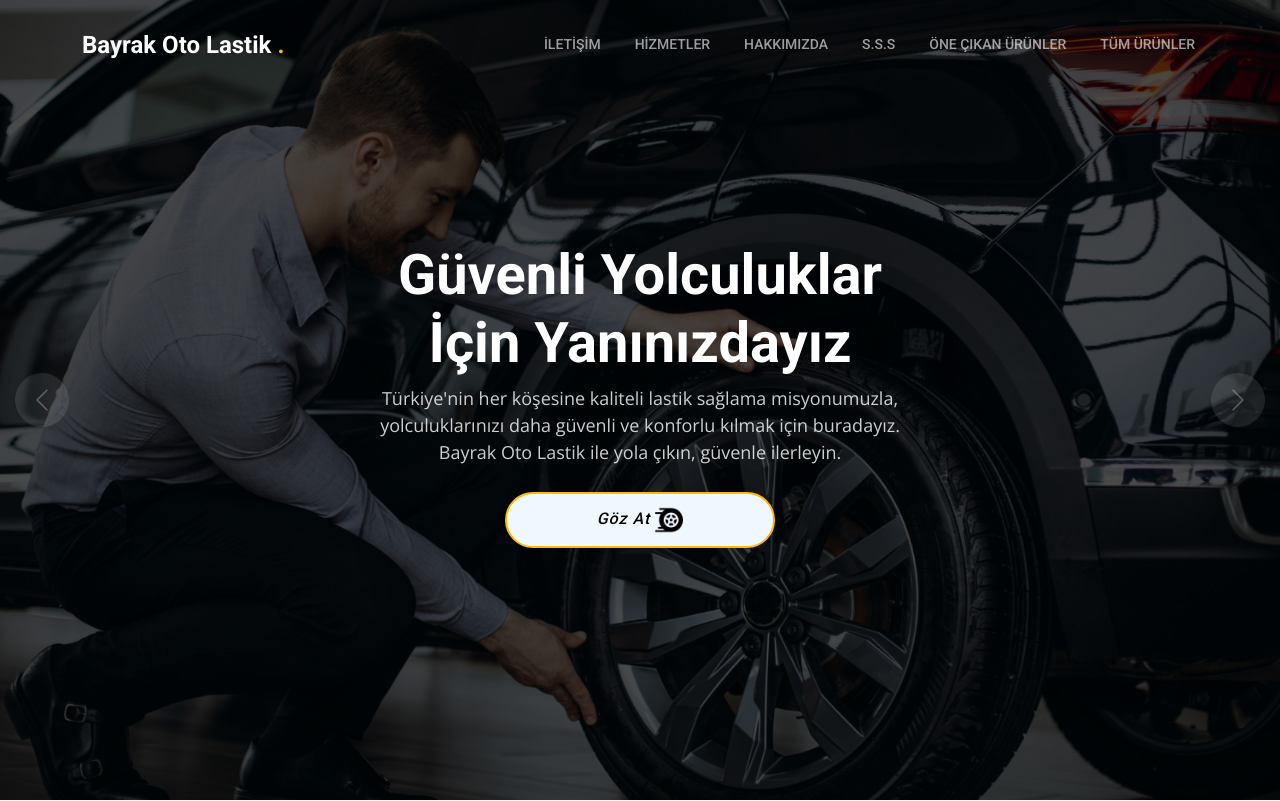
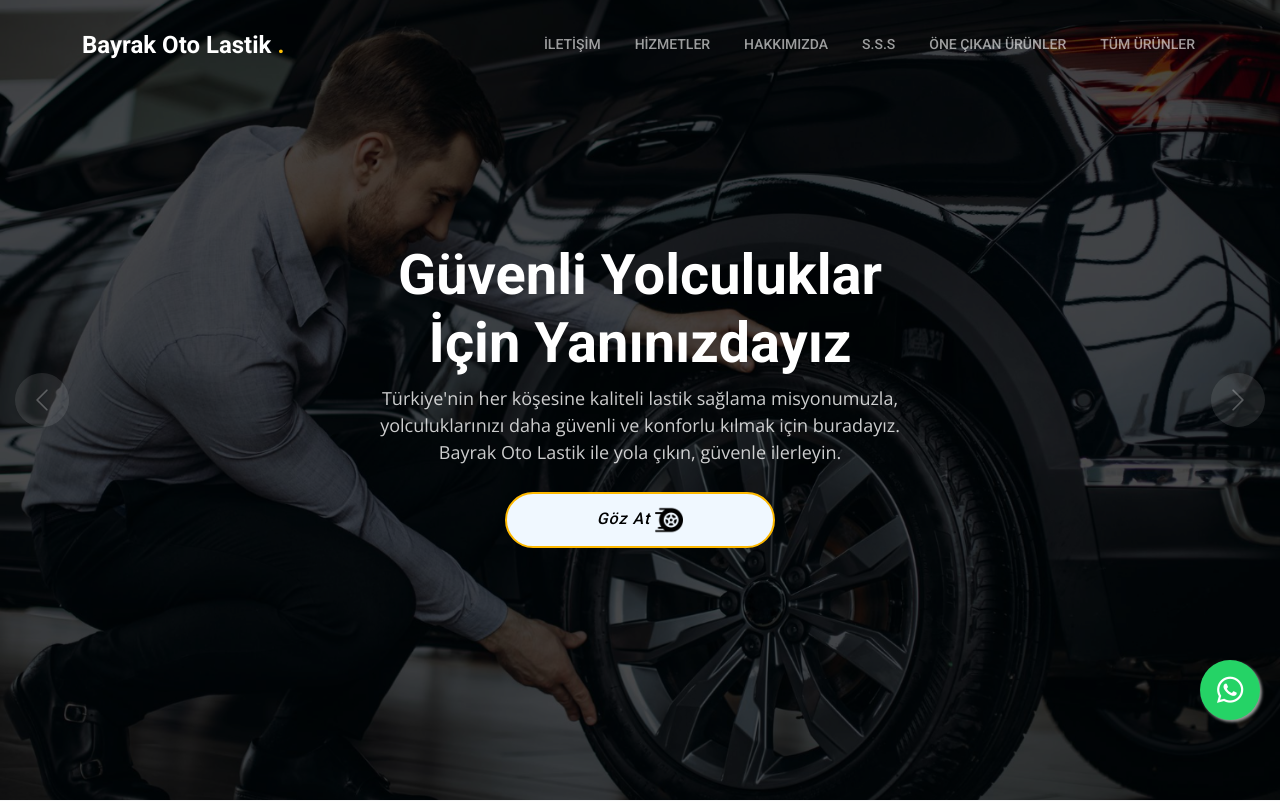
Before and after one commit to FerhatCengz/bayrakotolastik, a PHP site: page / in a window 1280 px wide. Shown: the top 801 px of the page. Run offline with PHP 8.4, Linux system fonts and the light colour scheme; some libraries are stand-ins or nearby versions.

Commit message:
Refactor landing page: Add WhatsApp floating button

```diff
--- a/index.php
+++ b/index.php
@@ -65,6 +65,29 @@
 
   <!-- Swiper JS -->
   <script src="https://unpkg.com/swiper/swiper-bundle.min.js"></script>
+  <style>
+    .whatsapp-float {
+      position: fixed;
+      bottom: 80px;
+      right: 20px;
+      background-color: #25d366;
+      color: #FFF;
+      border-radius: 50%;
+      text-align: center;
+      font-size: 30px;
+      width: 60px;
+      height: 60px;
+      box-shadow: 2px 2px 3px #999;
+      z-index: 1000;
+      display: flex;
+      align-items: center;
+      justify-content: center;
+    }
+
+    .whatsapp-icon {
+      font-size: 30px;
+    }
+  </style>
 </head>
 
 
@@ -119,6 +142,9 @@
 
   <main id="main">
 
+    <a href="https://wa.me/905426575124" class="whatsapp-float" target="_blank">
+      <i class="fab fa-whatsapp whatsapp-icon"></i>
+    </a>
 
     <section id="services" class="services section-bg">
       <div class="container" data-aos="fade-up">
```
